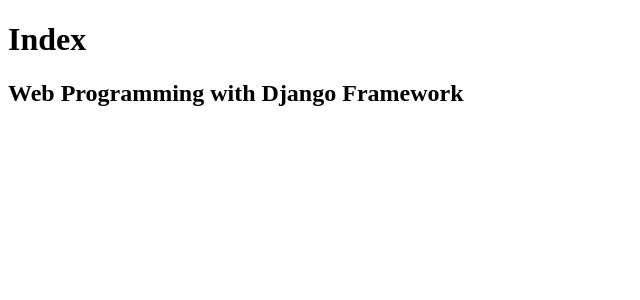
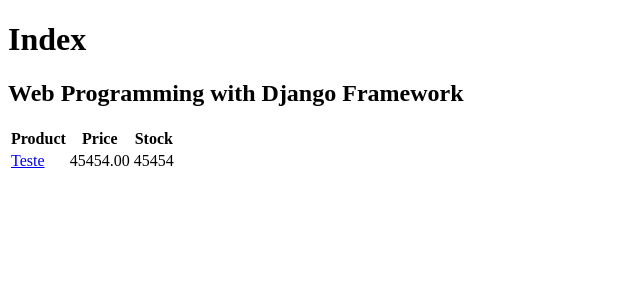
Before and after one commit to WelligtomGAlmeida/learning-django-basic, a Django app: page / in a window 1280 px wide. Shown: the top 300 px of the page, without its empty margins (0-640 px from the left). Run offline with Django 4.2, Linux system fonts and the light colour scheme; data comes from the database, SQL or seed files in the repository.

Commit message:
Showing the data using the templates

```diff
--- a/core/templates/index.html
+++ b/core/templates/index.html
@@ -8,5 +8,24 @@
     <h1>Index</h1>
 
     <h2>{{ course }}</h2>
+
+    <table>
+        <thead>
+            <tr>
+                <th>Product</th>
+                <th>Price</th>
+                <th>Stock</th>
+            </tr>
+        </thead>
+        <tbody>
+            {% for product in products %}
+                <tr>
+                    <td><a href="{% url 'product' product.id %}">{{ product.name }}</a></td>
+                    <td>{{ product.price }}</td>
+                    <td>{{ product.stock }}</td>
+                </tr>
+            {% endfor %}
+        </tbody>
+    </table>
 </body>
 </html>
--- a/core/urls.py
+++ b/core/urls.py
@@ -1,8 +1,9 @@
 from django.urls import path
 
-from .views import index, contact
+from .views import index, contact, product
 
 urlpatterns = [
-    path('', index),
-    path('contact', contact),
+    path('', index, name='index'),
+    path('contact', contact, name='contact'),
+    path('product/<int:id>', product, name='product'),
 ]
--- a/core/views.py
+++ b/core/views.py
@@ -1,9 +1,13 @@
 from django.shortcuts import render
+from .models import Product
 
 
 def index(request):
+    products = Product.objects.all()
+
     context = {
-        'course': 'Web Programming with Django Framework'
+        'course': 'Web Programming with Django Framework',
+        'products': products
     }
 
     return render(request, 'index.html', context)
@@ -11,3 +15,11 @@
 
 def contact(request):
     return render(request, 'contact.html')
+
+
+def product(request, id):
+    prod = Product.objects.get(id=id)
+    context = {
+        'product': prod
+    }
+    return render(request, 'product.html', context)
```
Also changed, not shown: core/templates/product.html (added, +27 -0 lines).
